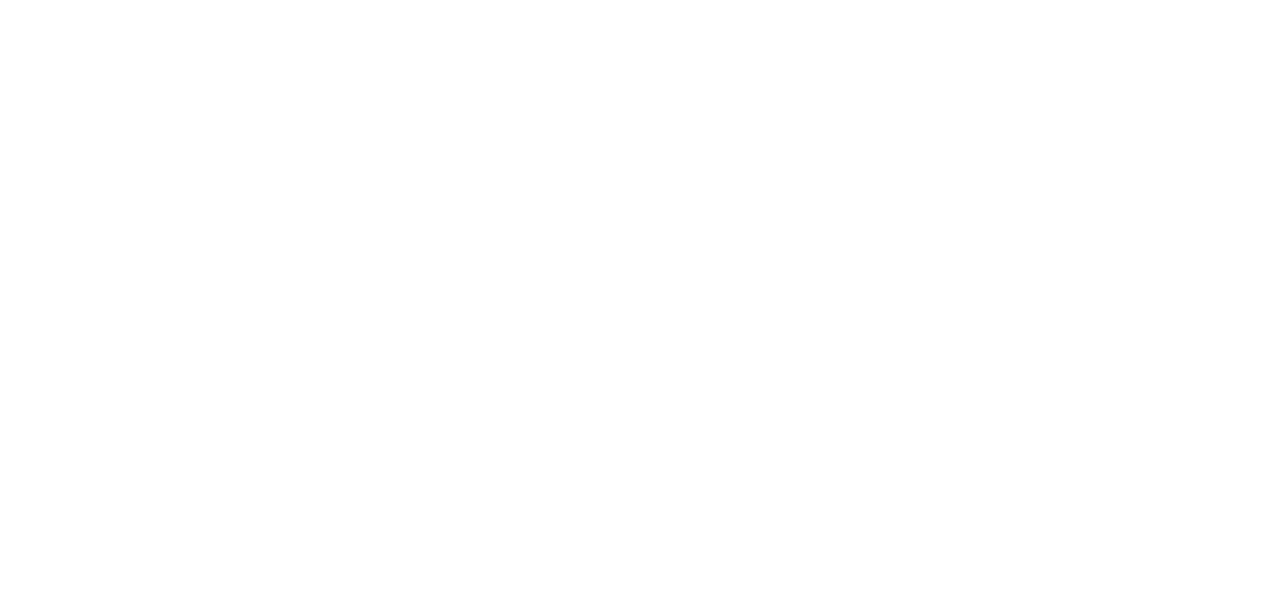
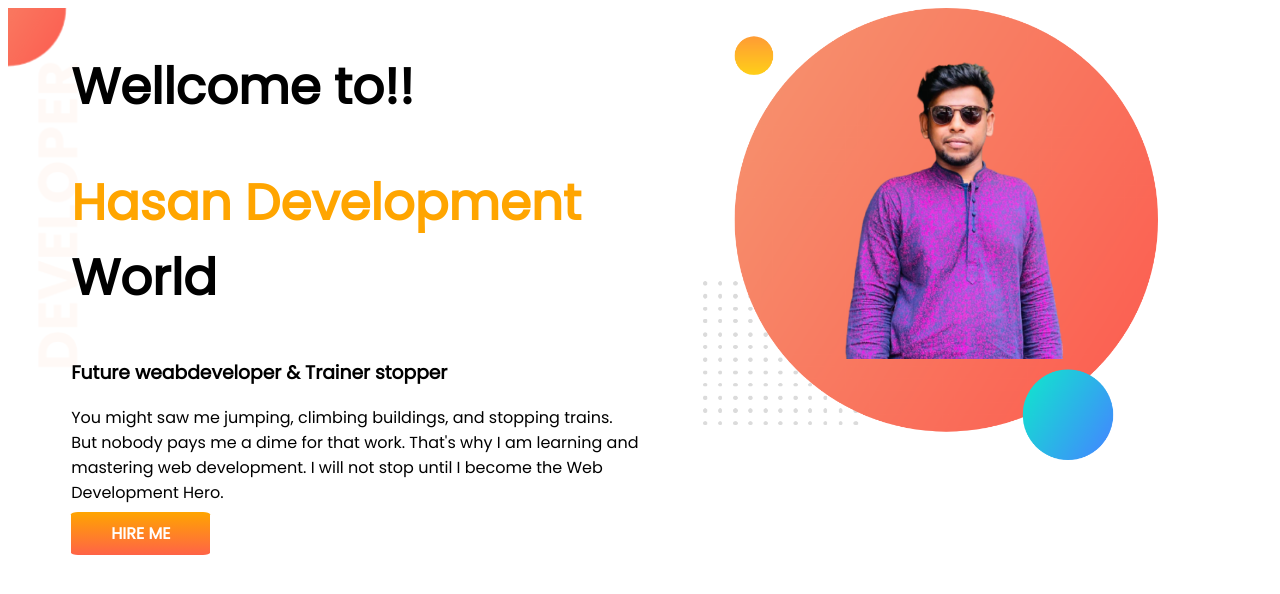
Before and after one commit to Hasanuzzamam1101/hasann-portfolio, a plain HTML site: page index.html in a window 1280 px wide. Drawn offline with Linux system fonts and the light colour scheme.

Commit message:
first commit

```diff
--- a/index.html
+++ b/index.html
@@ -5,9 +5,28 @@
     <meta http-equiv="X-UA-Compatible" content="IE=edge">
     <meta name="viewport" content="width=device-width, initial-scale=1.0">
     <title>hasan portfolio</title>
+    <link rel="preconnect" href="https://fonts.googleapis.com">
+    <link rel="preconnect" href="https://fonts.gstatic.com" crossorigin>
+    <link href="https://fonts.googleapis.com/css2?family=Josefin+Sans:wght@100&family=Poppins&display=swap" rel="stylesheet">
+
     <link rel="stylesheet" href="style.css">
 </head>
 <body>
+    <section class="top-banner">
+        <div class="half-width">
+            <h1>Wellcome to!!</h1>
+            <h1> <span class="Orange-color"> Hasan Development </span> World</h1>
+            <h3> Future weabdeveloper & Trainer stopper</h3>
+            <p>You might saw me jumping, climbing buildings, and stopping trains. But nobody pays me a dime for that work. That's why I am learning and mastering web development. I will not stop until I become the Web Development Hero.</p>
+            <a  class="Link-button" target="_blank" href="https://web.facebook.com/?_rdc=1&_rdr">HIRE ME</a>
+            </div>
+
+           <div class="half-width">
+            <img src="images/hasan-pic.png" alt=" My first pic">
+           </div>
+
+      </section>
+
 
 </body>
 </html>
--- a/style.css
+++ b/style.css
@@ -0,0 +1,33 @@
+body{
+
+    font-family: 'Poppins', sans-serif;
+}
+h1{
+    font-size: 50px;
+}
+.Orange-color{
+    color: orange;
+}
+section{
+
+    display: flex;
+}
+.half-width{
+    width: 50%;
+    padding-left: 5%;
+}
+.half-width img{
+    width: 80%;
+}
+.Link-button{
+    text-decoration: none;
+    background-image: linear-gradient( orange , tomato);
+    padding: 10px 40px;
+    color: white;
+    font-weight:700 ;
+    border-radius: 5%;
+}
+.top-banner{
+    background-image: url(images/top-banner.png);
+    background-repeat: no-repeat;
+}
```
Also changed, not shown: images/dream-bg.png (added), images/exp-bg.png (added), images/hasan-pic.png (added), images/jhankar.png (added), images/jhankar2.png (added), images/my-bg.png (added), images/my-bg2.png (added), images/top-banner.png (added), 7 other files.
